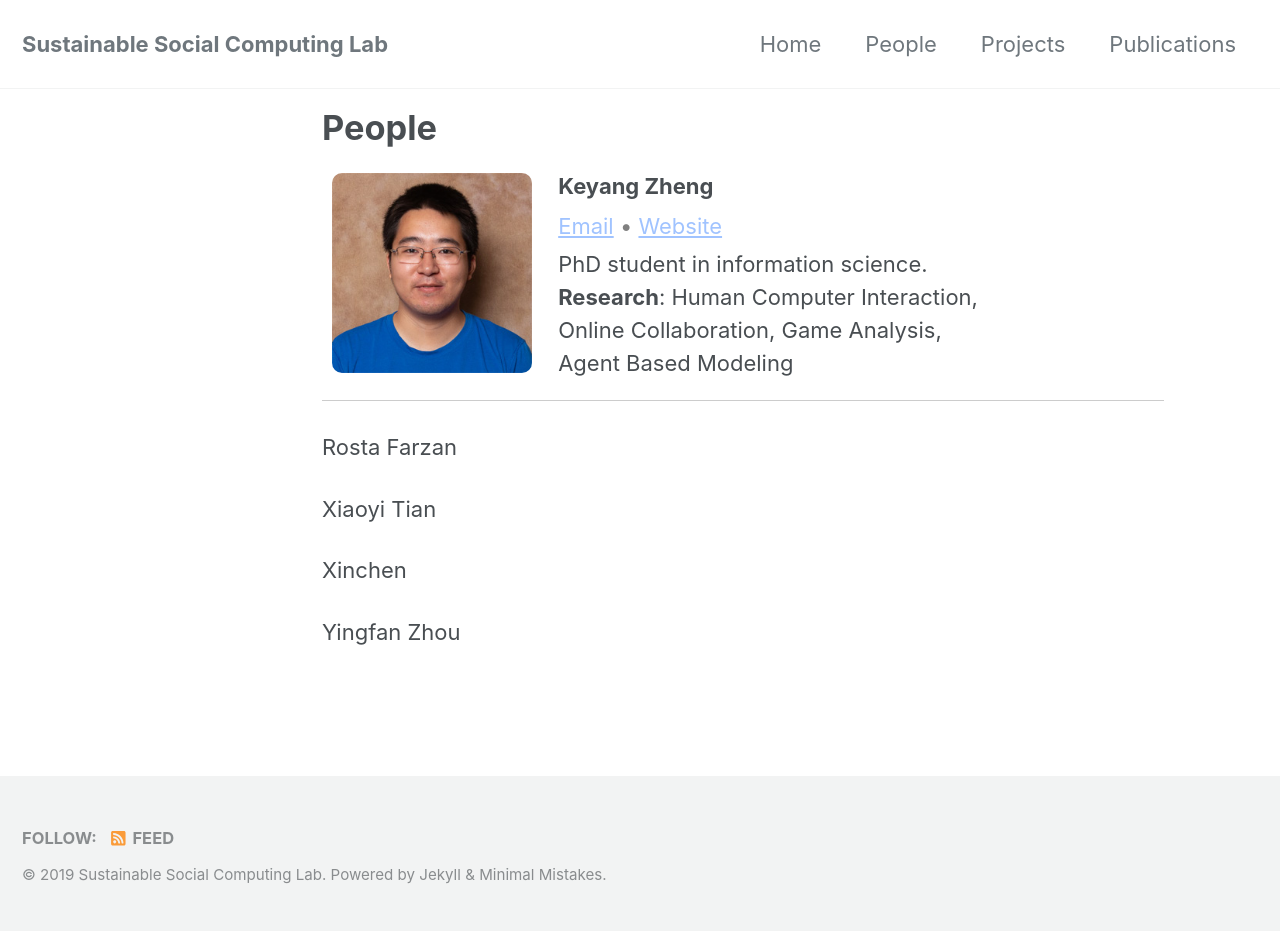
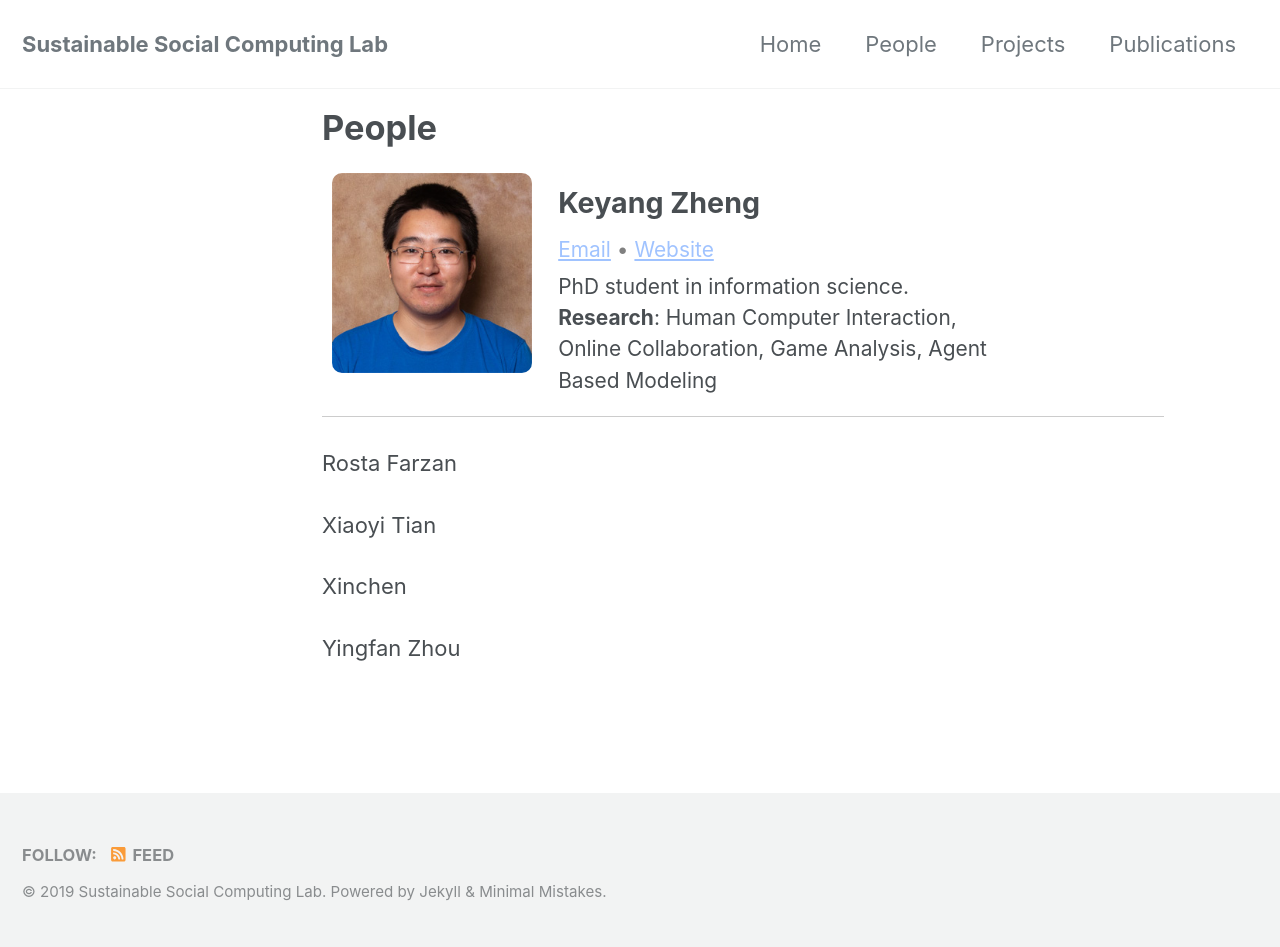
Before and after one commit to SSC-Pitt/SSC-Pitt.github.io, a Jekyll site: the page built from _pages/people.md, in a window 1280 px wide. Built offline with Jekyll 4.4.1, drawn with Linux system fonts in a browser that asks for light colours; cached includes are drawn as plain includes; nearby versions of some CDN libraries.

Commit message:
small changes to member template

```diff
--- a/assets/css/main.scss
+++ b/assets/css/main.scss
@@ -7,10 +7,10 @@
 @import "minimal-mistakes/skins/{{ site.minimal_mistakes_skin | default: 'default' }}"; // skin
 @import "minimal-mistakes"; // main partials
 
-h2.person {
-  margin-bottom: 30px;
-  padding-bottom: 20px;
-}
+// h2.person {
+//   margin-bottom: 30px;
+//   padding-bottom: 20px;
+// }
 
 div.person {
   width: 90%;
@@ -23,6 +23,11 @@ div.person {
 
   border-bottom: 1px solid #ccc;
 }
+
+div.person h3 {
+  font-size: 1.3em;
+}
+
 div.person div {
   display: inline-block;
 }
@@ -41,6 +46,7 @@ div.profile-text{
 
 div.profile-text p{
   margin-bottom: 0;
+  font-size: 0.95em;
 }
 
 div.profile-text p.links{
@@ -51,7 +57,3 @@ div.profile-text p.links{
 div.profile-text p.links a{
   color: #A0C3FF;
 }
-
-div.profile-text p.info, div.profile-text p.info{
-  font-size: 1em
-}
```
